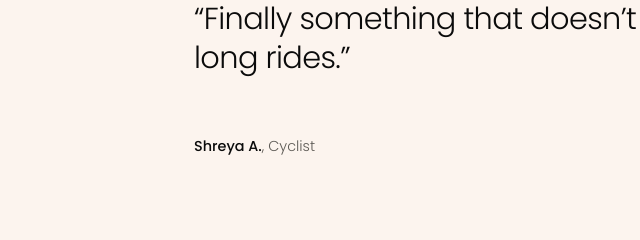
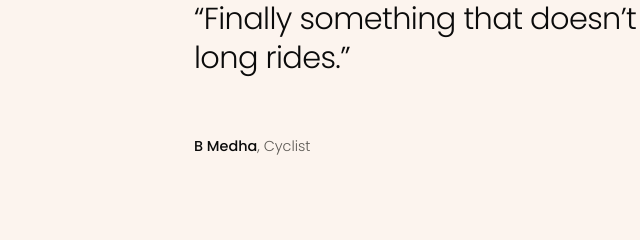
Before and after one commit to SilencedNote240/ZONE-2, a plain HTML site: page index.html in a window 1280 px wide. Shown: the part 4140-4380 px from the top of the page, 60-700 px from the left. Drawn offline with Linux system fonts and the light colour scheme.

Commit message:
Added new folders and updated files

```diff
--- a/index.html
+++ b/index.html
@@ -375,7 +375,7 @@ dur.oninput=plan;plan();
 
 // athlete tabs
 const A=[
-  ['“Finally something that doesn’t make me feel sick on long rides.”','Shreya A.','Cyclist'],
+  ['“Finally something that doesn’t make me feel sick on long rides.”','B Medha','Cyclist'],
   ['“These are just the perfect composition of energy. It’s a routine now before any swim session.”','Rohan K.','National swim team'],
   ['“Popped one before a 5am box session. Clean energy, no jitters. This is it.”','Priya M.','MMA']
 ];
```
